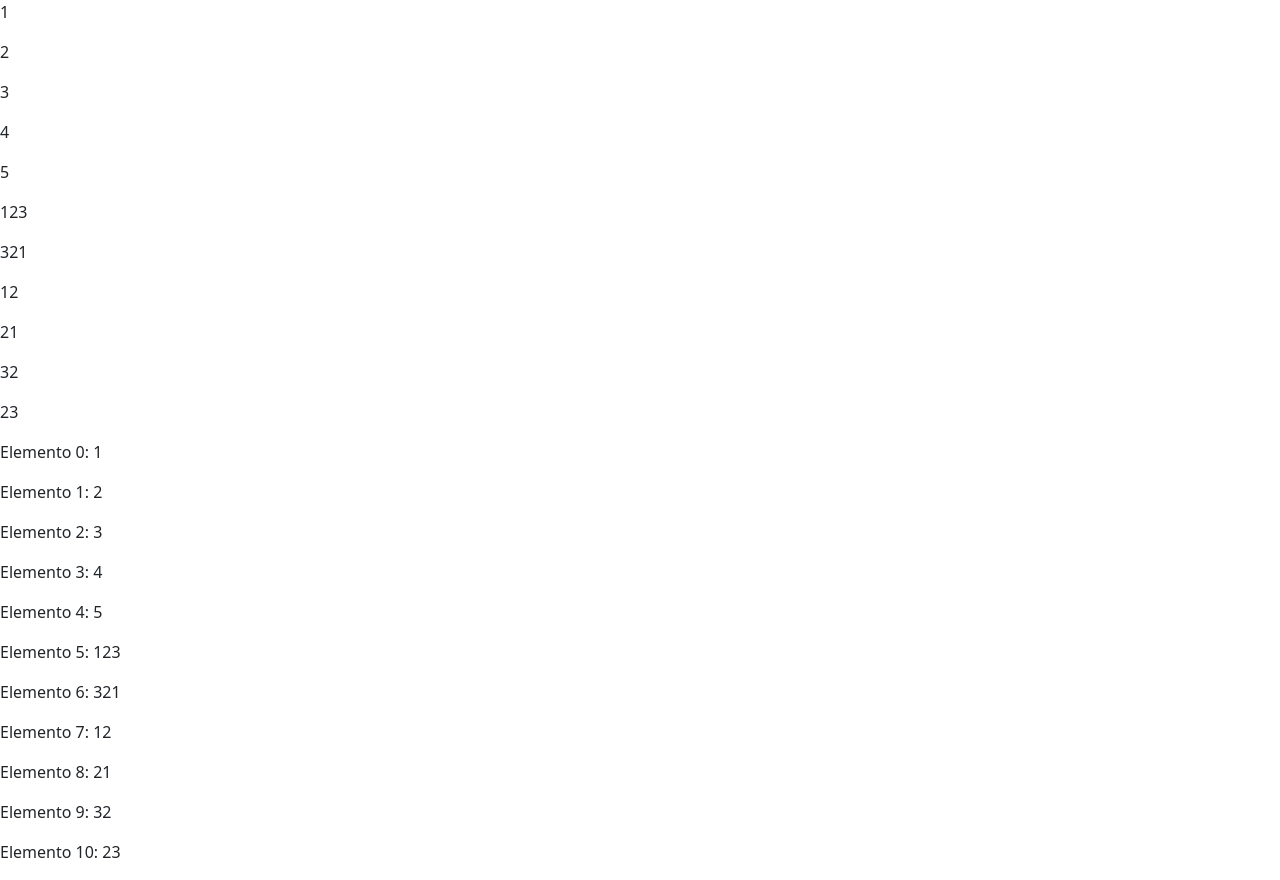
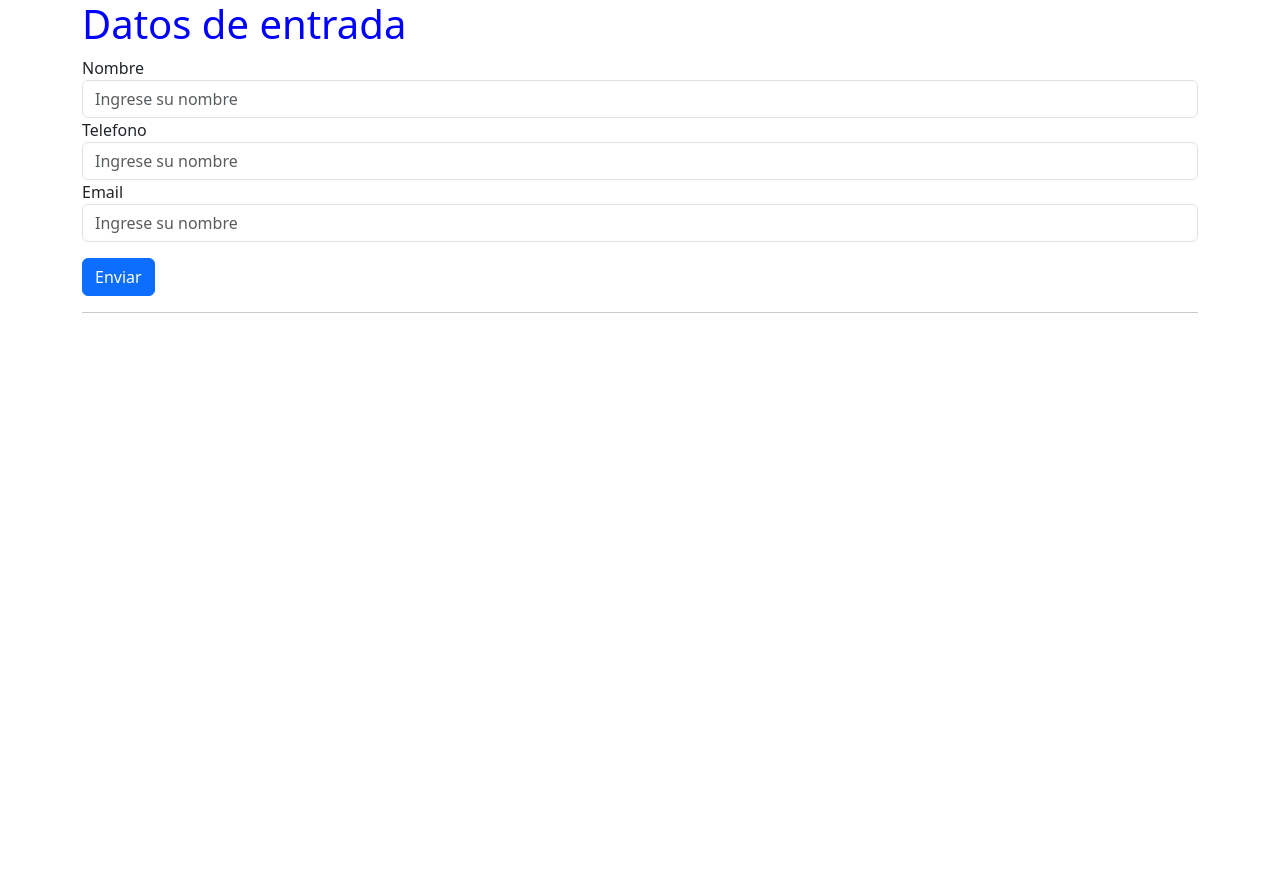
Before and after one commit to GinesMister/app1, an Angular app: page / in a window 1280 px wide. After the commit the page ends 800 px from the top, so only its background shows below. Built offline with nearby package versions, Linux system fonts and the light colour scheme.

Commit message:
Ejercicio de la agenda

```diff
--- a/src/app/app.component.html
+++ b/src/app/app.component.html
@@ -7,14 +7,32 @@
   <title>Mi sitio</title>
 </head>
 <body>
-  <div *ngFor="let element of arrInt">
-    <p>{{element}}</p>
+  <div class="container-fluid container">
+    <h1>Datos de entrada</h1>
+    <label for="">Nombre</label>
+    <input type="text" name="nombre" id="nombre" #nombre placeholder="Ingrese su nombre" class="form-control">
+
+    <label for="">Telefono</label>
+    <input type="tel" name="telefono" id="telefono" #telefono placeholder="Ingrese su nombre" class="form-control">
+
+    <label for="">Email</label>
+    <input type="email" name="email" id="email" #email placeholder="Ingrese su nombre" class="form-control">
+
+    <button class="btn btn-primary mt-3" (click)="insertar(nombre, telefono, email)">Enviar</button>
+
+    <hr>
+    <!-- Listado de contactos -->
+    <div *ngFor="let element of agenda" class="list-group list-group-flush">
+      <div class="card">
+        <div class="card-body">
+          <h5 class="card-title">{{element.nombre}}</h5>
+          <h6 class="card-subtitle mb-2 text-muted">{{element.telefono}}</h6>
+          <p class="card-text">{{element.email}}</p>
+        </div>
+      </div>
+    </div>
+
   </div>
-
-  <!-- Forma moderna -->
-  @for (element of arrInt; track $index) {
-    <p>Elemento {{$index}}: {{element}}</p>
-  }
 </body>
 </html>
 
--- a/src/app/app.component.ts
+++ b/src/app/app.component.ts
@@ -1,4 +1,5 @@
 import { Component } from '@angular/core';
+import { Contacto } from './models/contactoDTO';
 
 @Component({
   selector: 'app-root',
@@ -6,5 +7,10 @@ import { Component } from '@angular/core';
   styleUrl: './app.component.css'
 })
 export class AppComponent {
-  arrInt = [1, 2, 3, 4 ,5 ,123, 321, 12, 21, 32, 23]
+  agenda: Contacto[] = []
+
+  insertar(nombre: HTMLInputElement, telefono: HTMLInputElement, email: HTMLInputElement) {
+    const contacto: Contacto = new Contacto(nombre.value, telefono.value, email.value)
+    this.agenda.push(contacto)
+  }
 }
--- /dev/null
+++ b/src/app/models/contactoDTO.ts
@@ -0,0 +1,12 @@
+export class Contacto {
+    //Atributos de la clase contacto.
+    nombre: string
+    telefono: string
+    email: string
+
+    constructor(nombre: string = '', telefono: string = '', email:string = '') {
+        this.nombre = nombre
+        this.telefono = telefono
+        this.email = email
+    }
+}
```
